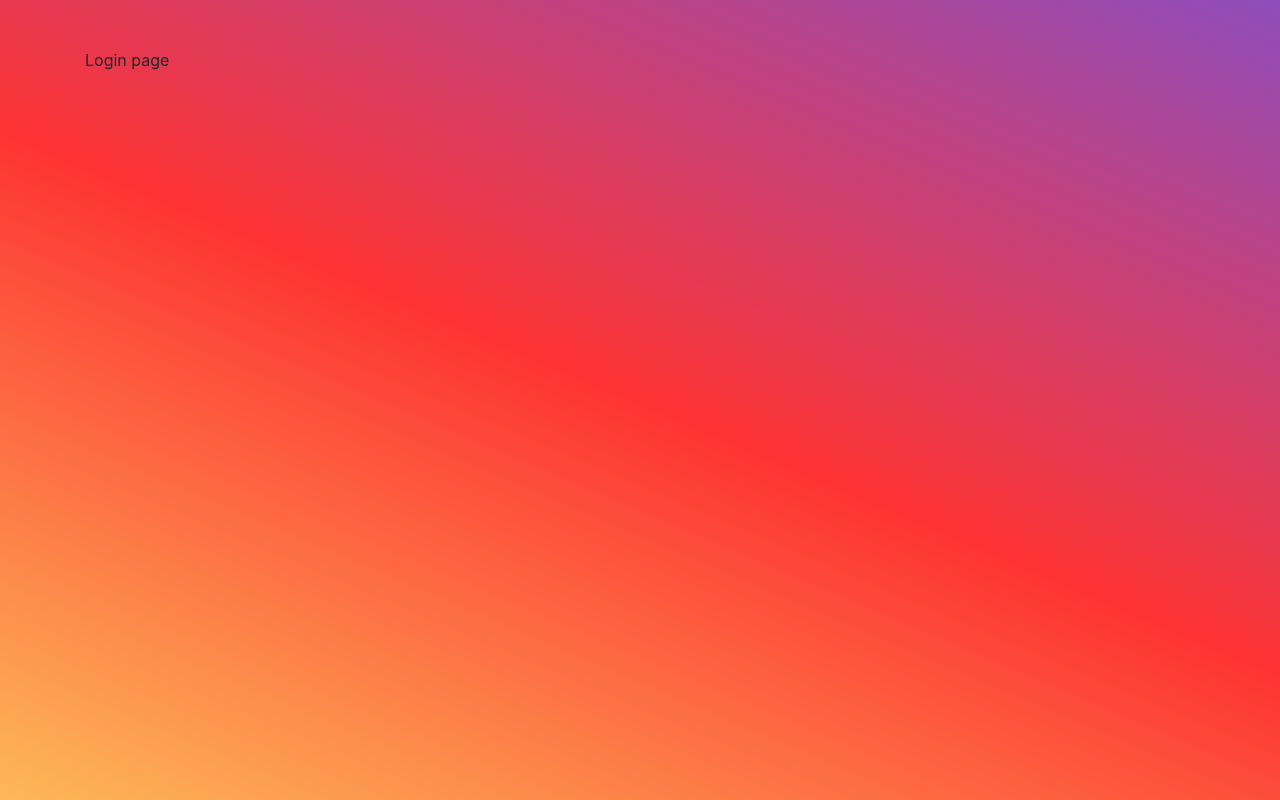
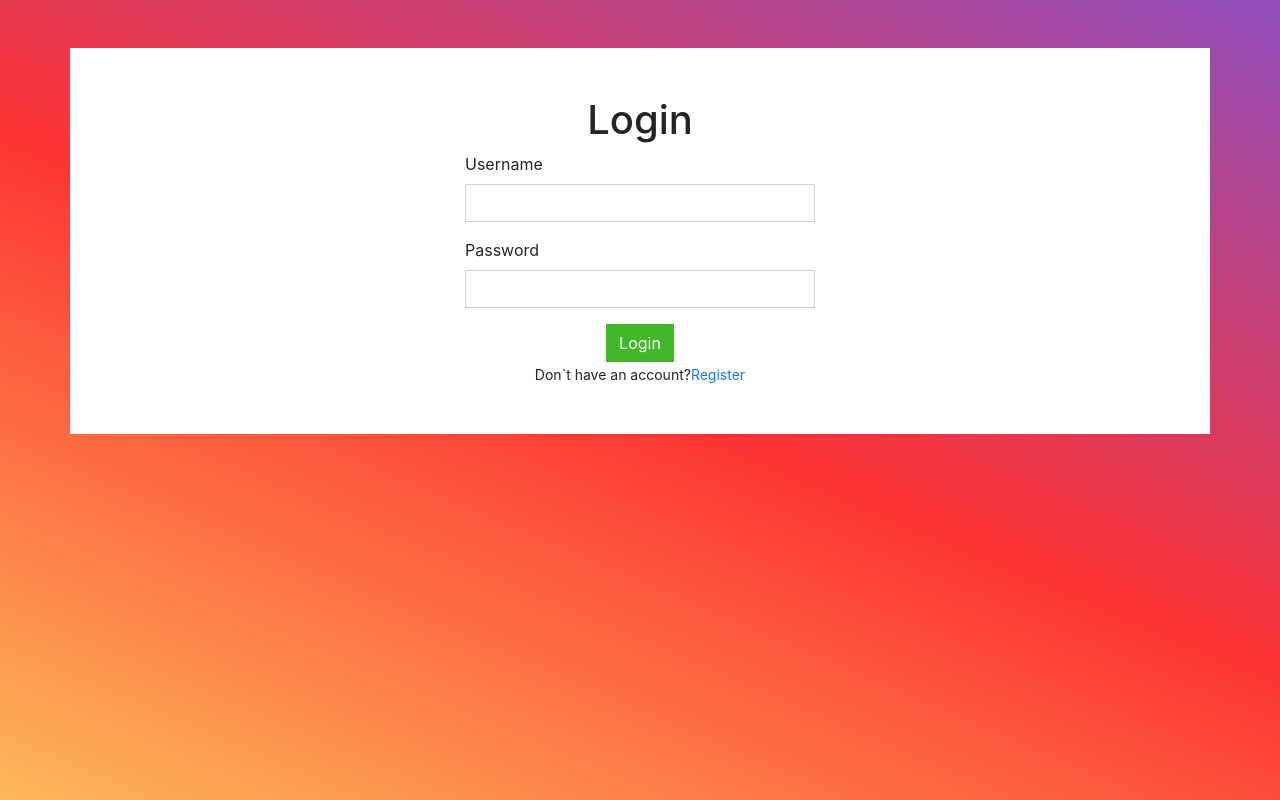
Before and after one commit to Barto-dev/chat, a React (Create React App) app in the folder client/: page /login in a window 1280 px wide. Built offline with nearby package versions, Linux system fonts and the light colour scheme.

Commit message:
implement login

```diff
--- a/client/src/pages/Login.js
+++ b/client/src/pages/Login.js
@@ -1,10 +1,90 @@
-import React from 'react';
+import {useState} from 'react';
+import {Row, Col, Form, Button} from 'react-bootstrap';
+import {gql, useLazyQuery} from '@apollo/client';
+import {Link} from 'react-router-dom';
 
-const Login = () => {
+const LOGIN_USER = gql`
+    query login(
+        $username: String!
+        $password: String!) {
+        login(
+            username: $username,
+            password: $password) {
+            username
+            email
+            createdAt
+            token
+        }
+    }
+`;
+
+const Login = (props) => {
+
+  const [variables, setVariables] = useState({
+    username: '',
+    password: '',
+  });
+
+  const [errors, setErrors] = useState({})
+
+  const [loginUser, {loading}] = useLazyQuery(LOGIN_USER, {
+    onError: (err) => setErrors(err.graphQLErrors[0].extensions.errors),
+    onCompleted: (data) => {
+      console.log(data)
+      localStorage.setItem('token', data.login.token);
+      props.history.push('/')
+    }
+  });
+
+  const submitLoginForm = (evt) => {
+    evt.preventDefault();
+    loginUser({variables})
+  }
+
+  const onChangeInput = (evt) => {
+    setVariables({
+      ...variables,
+      [evt.target.name]: evt.target.value
+    })
+  }
+
   return (
-    <div>
-      Login page
-    </div>
+    <Row className="bg-white py-5 justify-content-center">
+      <Col sm={8} md={6} lg={4}>
+        <h1 className="text-center">Login</h1>
+        <Form onSubmit={submitLoginForm}>
+
+          <Form.Group>
+            <Form.Label className={errors.username && 'text-danger'}>
+              {errors.username ?? 'Username'}
+            </Form.Label>
+            <Form.Control type="text"
+                          name="username"
+                          className={errors.username && 'is-invalid'}
+                          value={variables.username}
+                          onChange={onChangeInput} />
+          </Form.Group>
+          <Form.Group>
+            <Form.Label className={errors.password && 'text-danger'}>
+              {errors.password ?? 'Password'}
+            </Form.Label>
+            <Form.Control type="password"
+                          name="password"
+                          className={errors.password && 'is-invalid'}
+                          value={variables.password}
+                          onChange={onChangeInput} />
+          </Form.Group>
+          <div className="text-center">
+            <Button variant="success" type="submit" disabled={loading}>
+              {loading ? 'Loading...' : 'Login'}
+            </Button>
+            <br/>
+            <small>Don`t have an account?<Link to="/register">Register</Link></small>
+          </div>
+
+        </Form>
+      </Col>
+    </Row>
   );
 };
 
--- a/client/src/pages/Register.js
+++ b/client/src/pages/Register.js
@@ -1,6 +1,7 @@
 import {useState} from 'react';
 import {Row, Col, Form, Button} from 'react-bootstrap';
 import {gql, useMutation} from '@apollo/client';
+import {Link} from 'react-router-dom';
 
 const REGISTER_USER = gql`
     mutation register(
@@ -76,7 +77,7 @@ const Register = (props) => {
           </Form.Group>
           <Form.Group>
             <Form.Label className={errors.password && 'text-danger'}>
-              {errors.password ?? 'Password address'}
+              {errors.password ?? 'Password'}
             </Form.Label>
             <Form.Control type="password"
                           name="password"
@@ -98,6 +99,8 @@ const Register = (props) => {
             <Button variant="success" type="submit" disabled={loading}>
               {loading ? 'Loading...' : 'Register'}
             </Button>
+            <br />
+            <small>Already have an account?<Link to="/login">Login</Link></small>
           </div>
 
         </Form>
```
